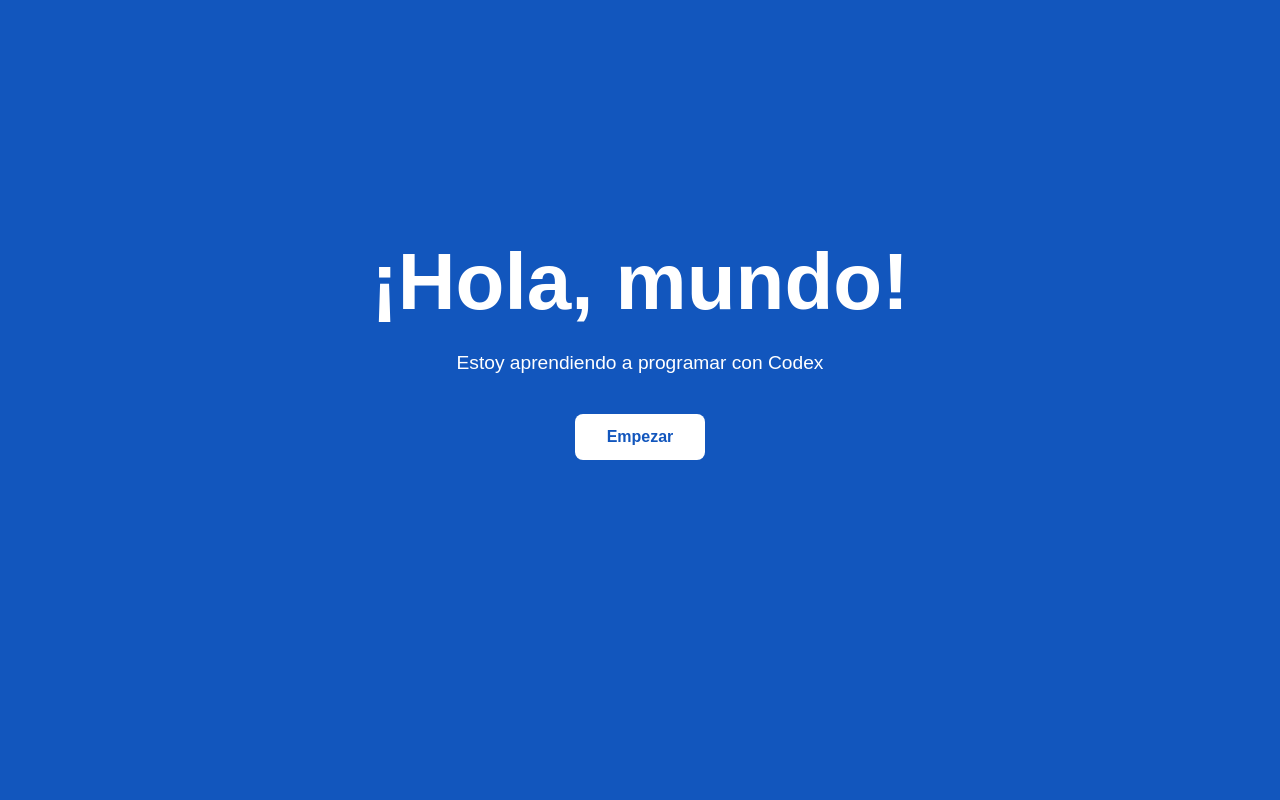
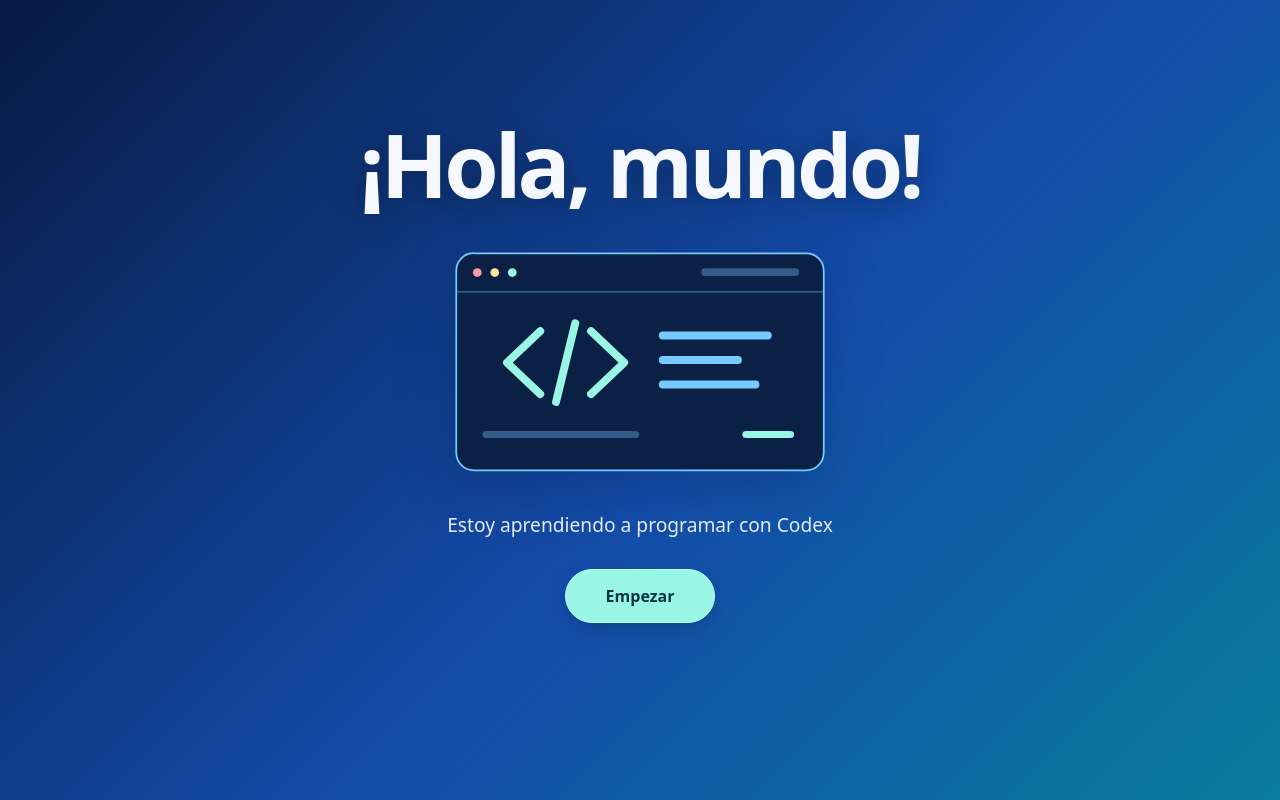
Before and after one commit to gtppro10/mi-primera-web, a plain HTML site: page index.html in a window 1280 px wide. Drawn offline with Linux system fonts and the light colour scheme.

Commit message:
Mejorar diseño con degradado, ilustración y animaciones suaves

```diff
--- a/index.html
+++ b/index.html
@@ -10,7 +10,8 @@
   <body>
     <main>
       <h1>¡Hola, mundo!</h1>
-      <p>Estoy aprendiendo a programar con Codex</p>
+      <img class="ilustracion" src="./programacion.svg" alt="Una ventana de código con símbolos de programación" width="480" height="280">
+      <p class="descripcion">Estoy aprendiendo a programar con Codex</p>
       <button id="empezar" type="button">Empezar</button>
       <p id="mensaje" role="status" aria-live="polite"></p>
     </main>
--- a/styles.css
+++ b/styles.css
@@ -1,44 +1,73 @@
-/* Colores y distribución de la página. */
+/* El degradado y la cuadrícula centran el contenido en la pantalla. */
+* {
+  box-sizing: border-box;
+}
+
 body {
   margin: 0;
   min-height: 100vh;
+  min-height: 100svh;
   display: grid;
   place-items: center;
-  background-color: #1256bd;
-  color: white;
-  font-family: Arial, sans-serif;
+  background: linear-gradient(135deg, #071b44, #144caa 55%, #087d9c);
+  color: #f5f8ff;
+  font-family: system-ui, sans-serif;
 }
 
 main {
-  padding: 32px 20px;
+  width: min(100%, 760px);
+  padding: 48px 24px 24px;
   text-align: center;
 }
 
 h1 {
-  margin: 0 0 20px;
-  font-size: clamp(2.5rem, 8vw, 5rem);
+  margin: 0 0 28px;
+  font-size: clamp(2.8rem, 9vw, 5.5rem);
+  font-weight: 800;
+  line-height: 1.1;
+  letter-spacing: -0.045em;
+  text-shadow: 0 6px 30px #04152b66;
+}
+
+.ilustracion {
+  display: block;
+  width: min(100%, 420px);
+  height: auto;
+  margin: 0 auto 24px;
+  filter: drop-shadow(0 18px 28px #020d2933);
 }
 
 p {
-  font-size: 1.2rem;
+  font-size: clamp(1rem, 3vw, 1.2rem);
   line-height: 1.6;
 }
 
+.descripcion {
+  margin: 0 auto 28px;
+  max-width: 440px;
+  color: #e1edff;
+}
+
 button {
-  margin-top: 16px;
-  padding: 14px 32px;
-  border: 0;
-  border-radius: 8px;
-  background-color: white;
-  color: #1256bd;
+  padding: 15px 40px;
+  border: 1px solid #b6fff4;
+  border-radius: 999px;
+  background-color: #99f6e4;
+  color: #073344;
   font: inherit;
-  font-weight: bold;
+  font-weight: 750;
   cursor: pointer;
+  box-shadow: 0 8px 24px #03172c33;
+  transition: background-color 180ms, box-shadow 180ms, translate 180ms;
 }
 
 button:hover {
-  background-color: #e8f0ff;
+  background-color: #c2fff3;
+  translate: 0 -3px;
+  box-shadow: 0 12px 28px #03172c55;
 }
+
+button:active { translate: 0 0; }
 
 button:focus-visible {
   outline: 3px solid white;
@@ -47,5 +76,30 @@ button:focus-visible {
 
 #mensaje {
   min-height: 3.2em;
-  margin-top: 24px;
+  margin: 24px 0 0;
+  color: #c2fff3;
 }
+
+/* Los elementos aparecen con una pequeña pausa entre ellos. */
+h1, .ilustracion, .descripcion, button {
+  animation: entrada 700ms ease-out both;
+}
+
+.ilustracion { animation-delay: 100ms; }
+.descripcion { animation-delay: 200ms; }
+button { animation-delay: 300ms; }
+
+@keyframes entrada {
+  from { opacity: 0; transform: translateY(16px); }
+  to { opacity: 1; transform: translateY(0); }
+}
+
+/* Respetamos a quienes prefieren evitar movimiento en pantalla. */
+@media (prefers-reduced-motion: reduce) {
+  h1, .ilustracion, .descripcion, button {
+    animation: none;
+    transition: none;
+  }
+
+  button:hover { translate: none; }
+}
```
Also changed, not shown: programacion.svg (added).
